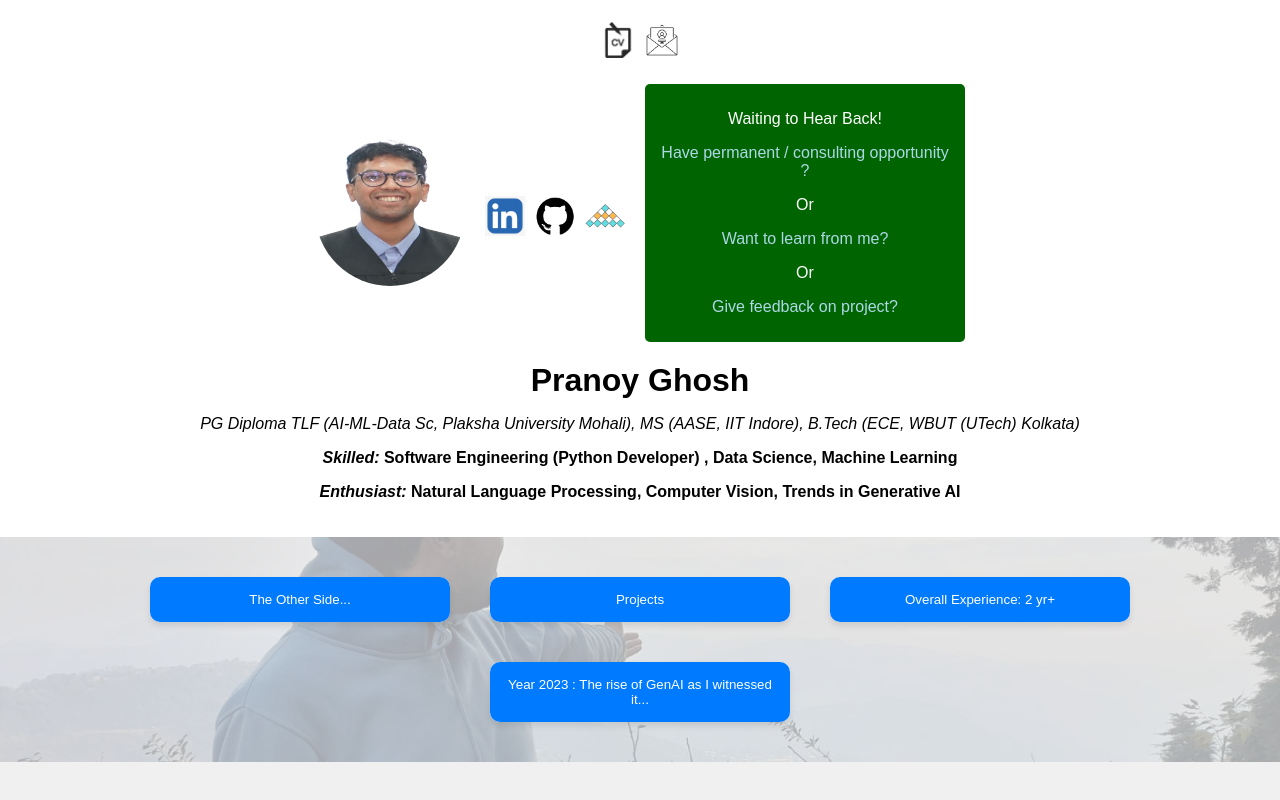
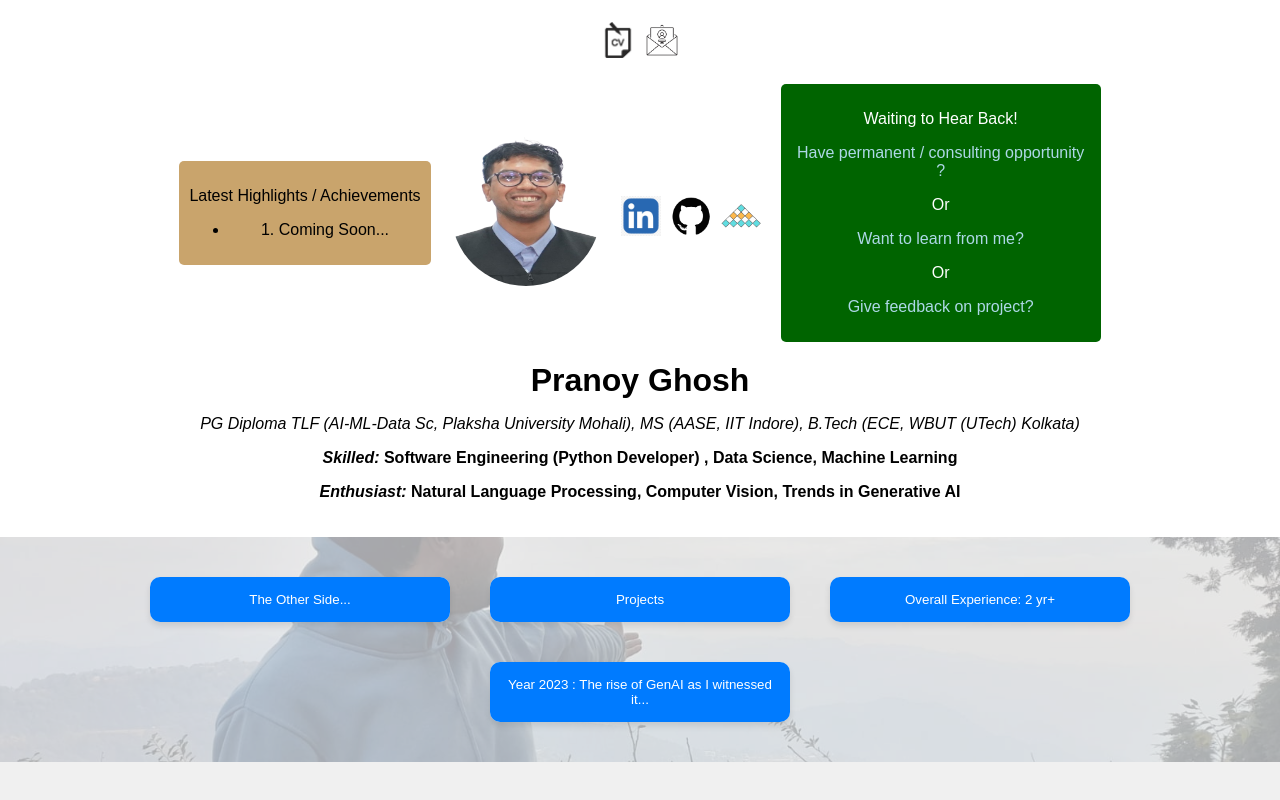
Before and after one commit to pranoyghosh35/datasc-portfolio, a plain HTML site: page index.html in a window 1280 px wide. Drawn offline with Linux system fonts and the light colour scheme.

Commit message:
yellow ochre for highlights  box

```diff
--- a/index.html
+++ b/index.html
@@ -58,6 +58,15 @@
             max-width: 300px;
         }
 
+	.message-box-yellow {
+	    background-color: #c9a46c; /* or use the color code you want */
+	    color: black;
+	    padding: 10px;
+	    border-radius: 5px;
+	    margin-right: 20px;
+	    max-width: 300px;
+	}
+
         .message-box a {
             color: lightblue;
             text-decoration: none;
@@ -98,6 +107,12 @@
             </a>
         </div>
         <div class="profile-container">
+            <div class="message-box-yellow">
+                <p>Latest Highlights / Achievements</p>
+                <ul>
+                    <li>1. Coming Soon...</li>
+                </ul>
+            </div>
             <div class="profile tooltip">
                 <img src="pics/my-picture.jpg" alt="Pranoy Ghosh" class="profile-pic">
                 <span class="tooltiptext">Pranoy Ghosh</span>
@@ -118,7 +133,7 @@
             </div>
             <div class="message-box">
                 <p>Waiting to Hear Back!</p>
-                <p><a href="mailto:pranoy.ghosh.tlp23@plaksha.edu.in?subject=Opportunity Alert" target="_blank">Have permanent / consulting opportunity ? </a></p>
+                <p><a href="mailto:pranoy.ghosh.tlp23@plaksha.edu.in?subject=Opportunity Alert" target="_blank">Have permanent / consulting opportunity ?</a></p>
                 <p>Or</p>
                 <p><a href="mailto:pranoy.ghosh.tlp23@plaksha.edu.in?subject=Tutoring Opportunity Alert" target="_blank">Want to learn from me?</a></p>
                 <p>Or</p>
```
